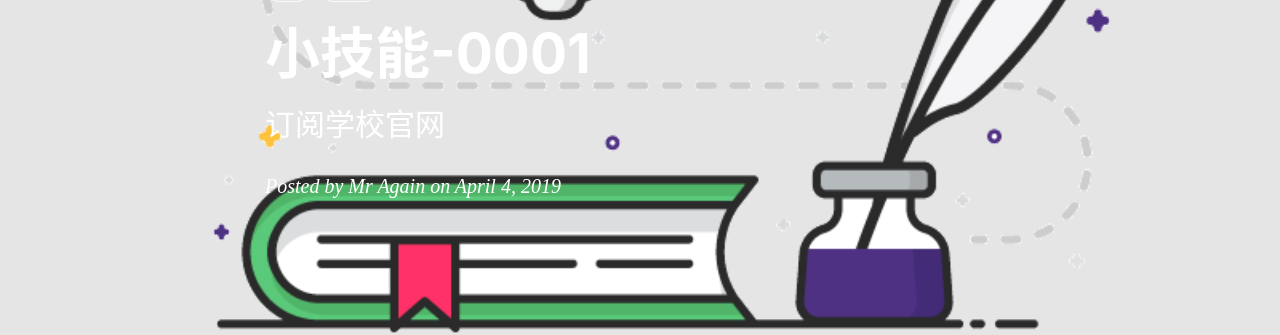
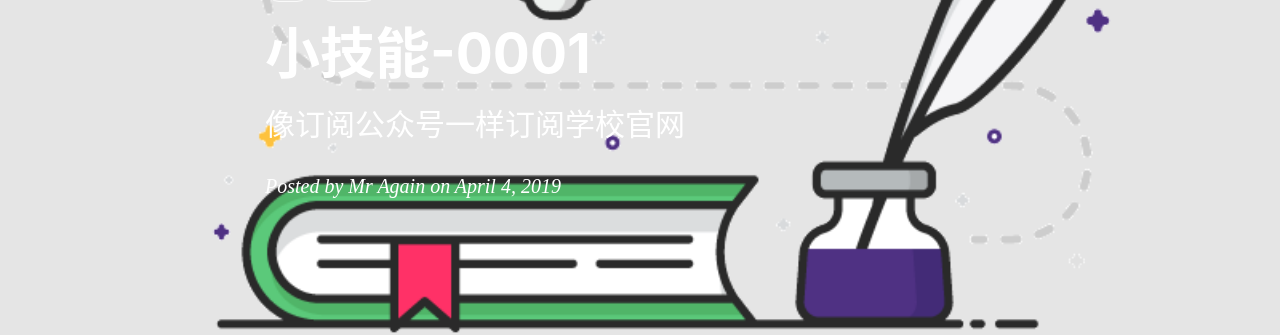
Before and after one commit to vander1997/vander1997.github.io, a Jekyll site: the page built from _posts/2019-04-04-小技能0001.md, in a window 1280 px wide and 900 px high. Shown: the part 176-511 px from the top of the window. Built offline with Jekyll 4.4.1, drawn with Linux system fonts in a browser that asks for light colours; nearby versions of some CDN libraries; comment, search, counter and statistics services are not loaded.

Commit message:
Update 2019-04-04-小技能0001.md

```diff
--- a/_posts/2019-04-04-小技能0001.md
+++ b/_posts/2019-04-04-小技能0001.md
@@ -1,7 +1,7 @@
 ---
 layout:     post
 title:      "小技能-0001"
-subtitle:   "订阅学校官网"
+subtitle:   "像订阅公众号一样订阅学校官网"
 date:       2019-04-04 12:00:00
 author:     "Mr Again"
 header-img: "img/post-bg-2019-motto.png"
```
